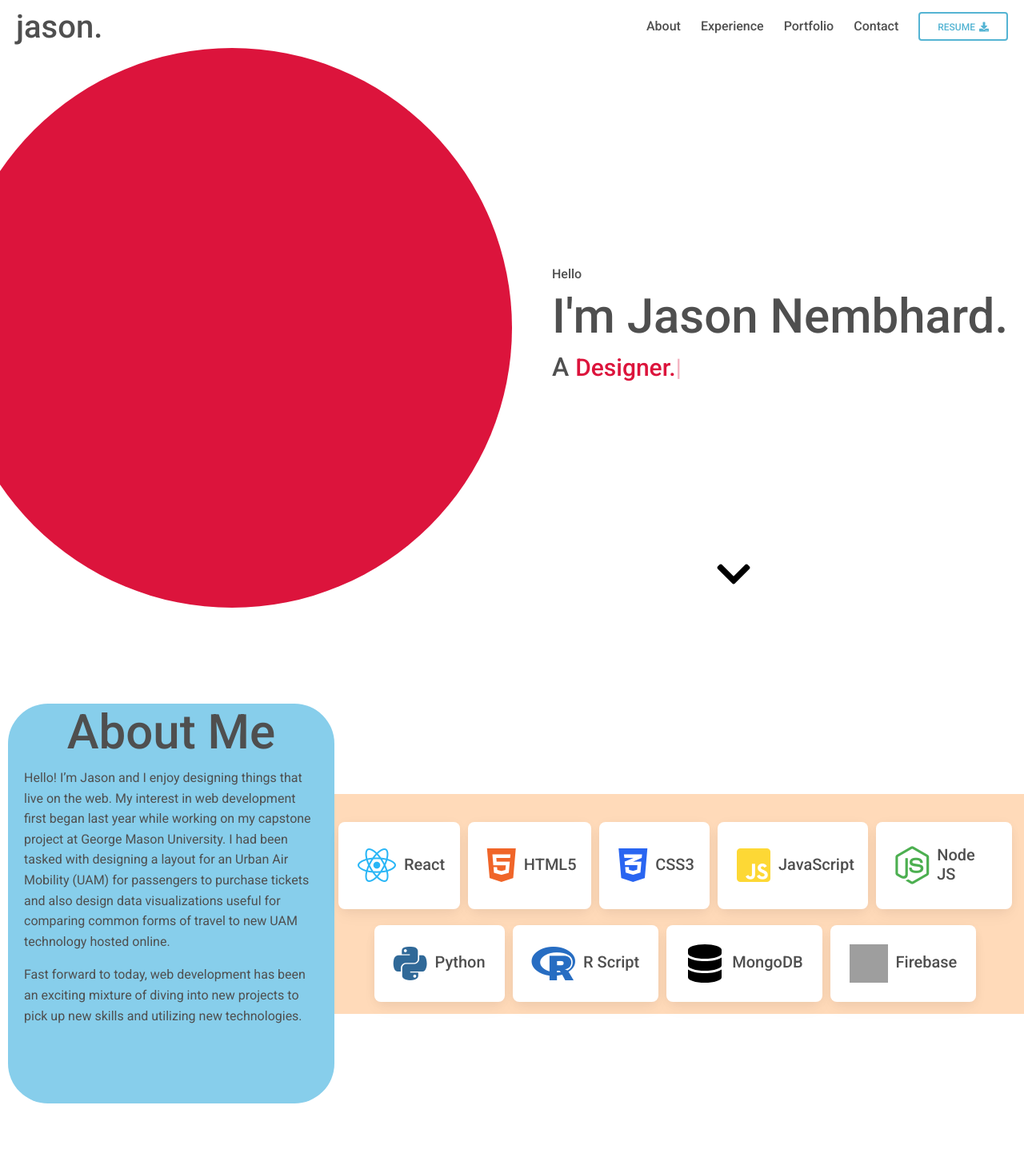
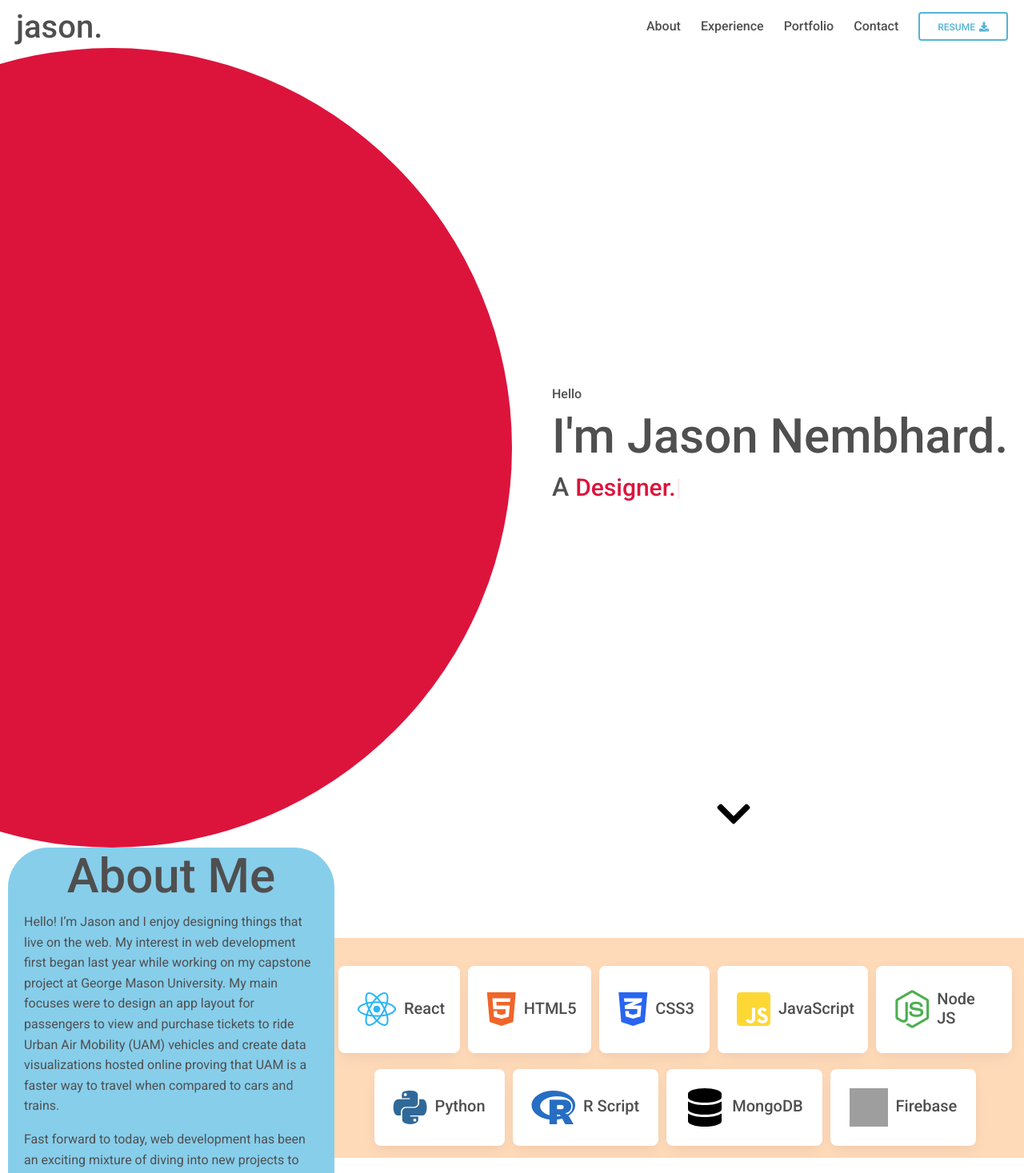
Before and after one commit to jNembhard/Portfolio, a React (Create React App) app: page / in a window 1280 px wide. Shown: the top 1467 px of the page at 80% size. Built offline with nearby package versions, Linux system fonts and the light colour scheme; grey boxes are pictures that could not be loaded.

Commit message:
fixed burger position

```diff
--- a/src/components/About.js
+++ b/src/components/About.js
@@ -15,11 +15,11 @@ function About() {
               <p>
                 Hello! I’m Jason and I enjoy designing things that live on the
                 web. My interest in web development first began last year while
-                working on my capstone project at George Mason University. I had
-                been tasked with designing a layout for an Urban Air Mobility
-                (UAM) for passengers to purchase tickets and also design data
-                visualizations useful for comparing common forms of travel to
-                new UAM technology hosted online.
+                working on my capstone project at George Mason University. My
+                main focuses were to design an app layout for passengers to view
+                and purchase tickets to ride Urban Air Mobility (UAM) vehicles
+                and create data visualizations hosted online proving that UAM is
+                a faster way to travel when compared to cars and trains.
               </p>
               <p>
                 Fast forward to today, web development has been an exciting
@@ -45,9 +45,10 @@ const AboutWrap = styled.div`
   @media (max-width: 1143px) {
     display: flex;
     flex-direction: column;
-    padding-bottom: 200px;
+    /* padding-bottom: 200px; */
     align-items: center;
     justify-content: center;
+    object-fit: contain;
   }
 `;
 const AboutTitle = styled.div`
--- a/src/components/Header.js
+++ b/src/components/Header.js
@@ -53,6 +53,7 @@ function Header(props) {
           </RightMenu>
 
           <BurgerNav modalOpen={modalOpen}>
+            <div className="contain">
               {sides.map((side) => (
                 <ul key={side.id}>
                   <li key={side.id}>
@@ -66,6 +67,7 @@ function Header(props) {
                   <MDBIconS fas icon="download" />
                 </MDBBtns>
               </BtnNav>
+            </div>
           </BurgerNav>
         </div>
       </Container>
@@ -87,6 +89,10 @@ const Container = styled.div`
   > h1 {
     margin-left: 20px;
     margin-top: 10px;
+  }
+
+  .move {
+    padding: 50px;
   }
 `;
 
@@ -141,8 +147,7 @@ const BurgerNav = styled.div`
   @media (max-width: 539px) {
     height: 100vh;
     display: inherit;
-    position: -webkit-sticky;
-    position: sticky;
+    position: fixed;
     top: 0;
     bottom: 0;
     right: 0;
@@ -156,9 +161,12 @@ const BurgerNav = styled.div`
     transition: transform 0.2s ease-in-out;
     overflow: hidden;
 
+    & .contain {
+      margin-top: 20px;
+    }
     ul {
       list-style-type: none;
-      padding: 5px 0;
+      padding: 5px 10px;
       padding-left: 20px;
     }
 
@@ -187,15 +195,17 @@ const RightMenu = styled.div`
     justify-content: flex-end;
     margin-right: 15px;
     margin-top: 10px;
-    z-index: 101;
+    z-index: 10000;
+    /* position: -webkit-sticky;
+    position: sticky; */
+    position: absolute;
+    top: 5px;
+    left: 300px;
   }
 `;
 
 const CustomBurger = styled(Hamburger)`
   @media (max-width: 539px) {
     cursor: pointer;
-    z-index: 102;
-    background-color: blue;
-    color: green;
   }
 `;
--- a/src/components/Info.js
+++ b/src/components/Info.js
@@ -41,10 +41,10 @@ export default Info;
 const IntroWrapper = styled.div`
   background-color: white;
   display: flex;
-  overflow-x: hidden;
-  padding-bottom: 120px;
-
+  /* overflow: hidden; */
+  /* padding-bottom: 120px; */
   @media (max-width: 768px) {
+    object-fit: contain;
     flex-direction: column;
     align-items: center;
     padding-bottom: 160px;
@@ -62,8 +62,8 @@ const Right = styled.div`
 `;
 
 const ImageContainer = styled.div`
-  width: 700px;
-  height: 700px;
+  width: 1000px;
+  height: 1000px;
   background-color: crimson;
   border-radius: 50%;
   display: flex;
@@ -71,18 +71,10 @@ const ImageContainer = styled.div`
   justify-content: center;
   float: right;
 
-  > img {
-    height: 90%;
-  }
-
   @media (max-width: 768px) {
     align-items: flex-start;
-    width: 600px;
-    height: 600px;
-
-    > img {
-      height: 50%;
-    }
+    width: 400px;
+    height: 400px;
   }
 `;
 
@@ -93,23 +85,18 @@ const Title = styled.div`
   display: flex;
   flex-direction: column;
   justify-content: center;
-
   > h1 {
     font-size: 60px;
   }
-
   > h2 > span {
     font-size: inherit;
     color: crimson;
     font-size: 30px;
   }
-
   @media (max-width: 768px) {
     align-items: center;
-    justify-content: center;
     padding-left: 0;
     padding-bottom: 80px;
-
     > h1 {
       font-size: 38px;
     }
@@ -120,7 +107,6 @@ const PortfolioAnchor = styled.div`
   position: absolute;
   bottom: 10px;
   left: 40%;
-
   @media (max-width: 768px) {
     left: 45%;
   }
@@ -137,15 +123,12 @@ const ChevronArrow = styled(MDBIcon)`
     100% {
       transform: translateY(0);
     }
-
     40% {
       transform: translateY(5px);
     }
-
     60% {
       transform: translateY(3px);
     }
   }
-
   animation: animateDown 1.5s infinite;
 `;
```
Lines whose indentation alone changed are shown as unchanged.
